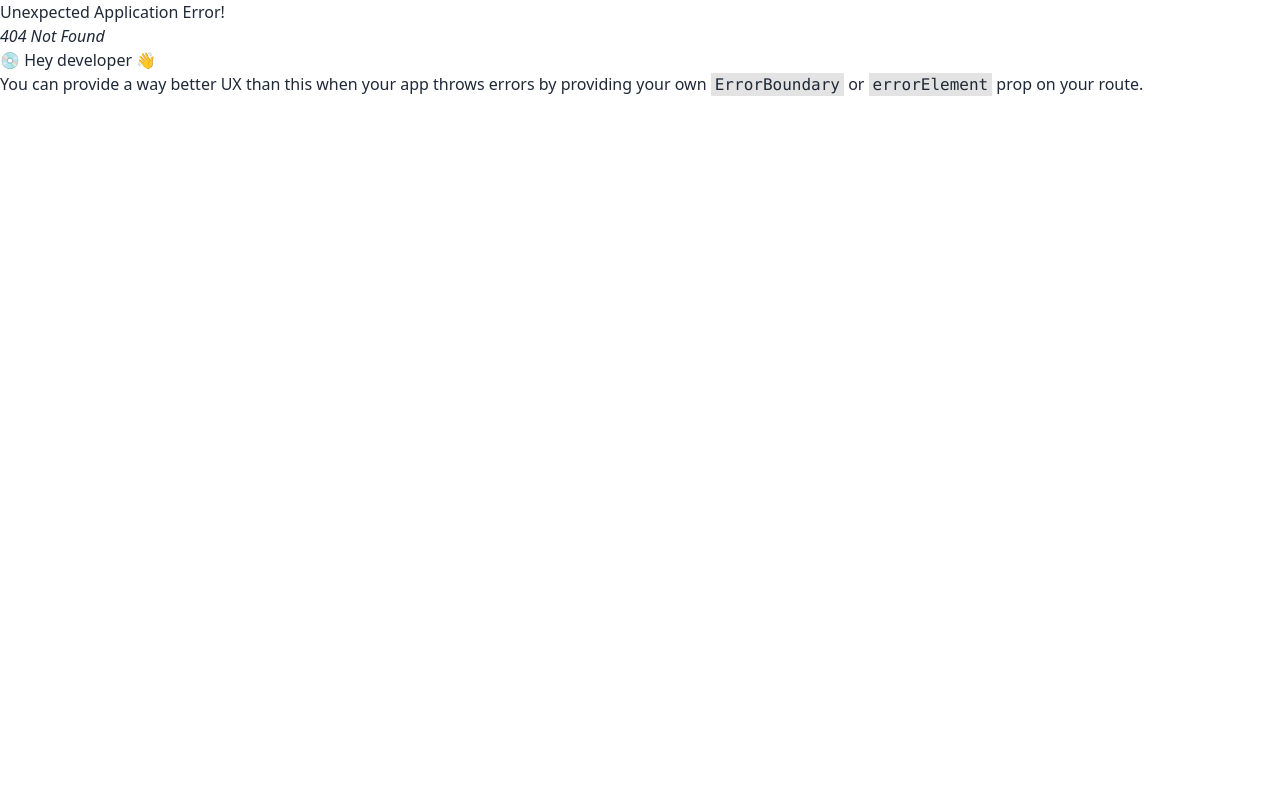
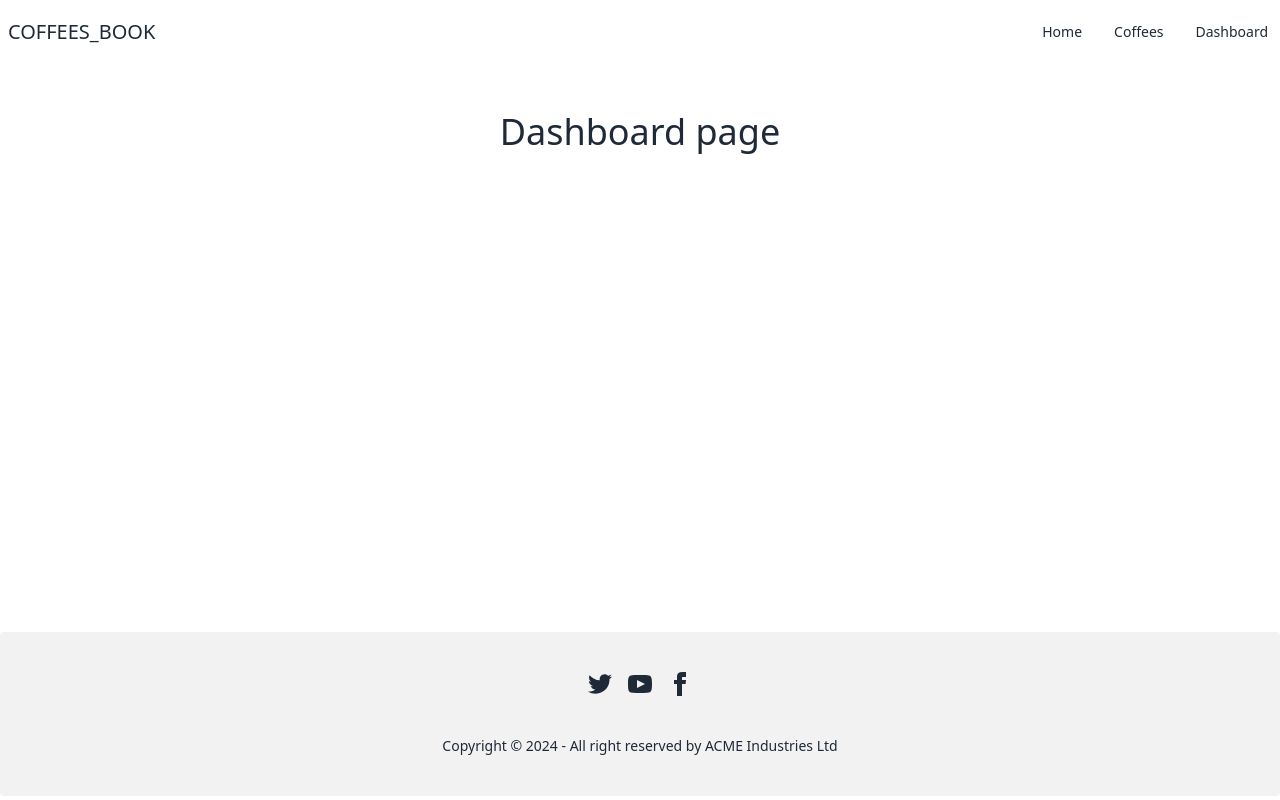
Before and after one commit to Sabuj-Chowdhury/coffe-shope-book, a React (Vite) app: page /dashboard in a window 1280 px wide. Before the commit this address had no page. Built offline with nearby package versions, Linux system fonts and the light colour scheme.

Commit message:
Routes set for coffees,home,dashboard

```diff
--- a/src/Pages/Coffees.jsx
+++ b/src/Pages/Coffees.jsx
@@ -0,0 +1,9 @@
+const Coffees = () => {
+  return (
+    <div>
+      <p className="text-center text-4xl">Coffees page</p>
+    </div>
+  );
+};
+
+export default Coffees;
--- a/src/Pages/DashBoard.jsx
+++ b/src/Pages/DashBoard.jsx
@@ -0,0 +1,9 @@
+const DashBoard = () => {
+  return (
+    <div>
+      <p className="text-center text-4xl">Dashboard page</p>
+    </div>
+  );
+};
+
+export default DashBoard;
--- a/src/Pages/Home.jsx
+++ b/src/Pages/Home.jsx
@@ -0,0 +1,9 @@
+const Home = () => {
+  return (
+    <div>
+      <p className="text-center text-4xl">Home page</p>
+    </div>
+  );
+};
+
+export default Home;
```
Also changed, not shown: src/Routes/Routes.jsx (+17 -0 lines).
